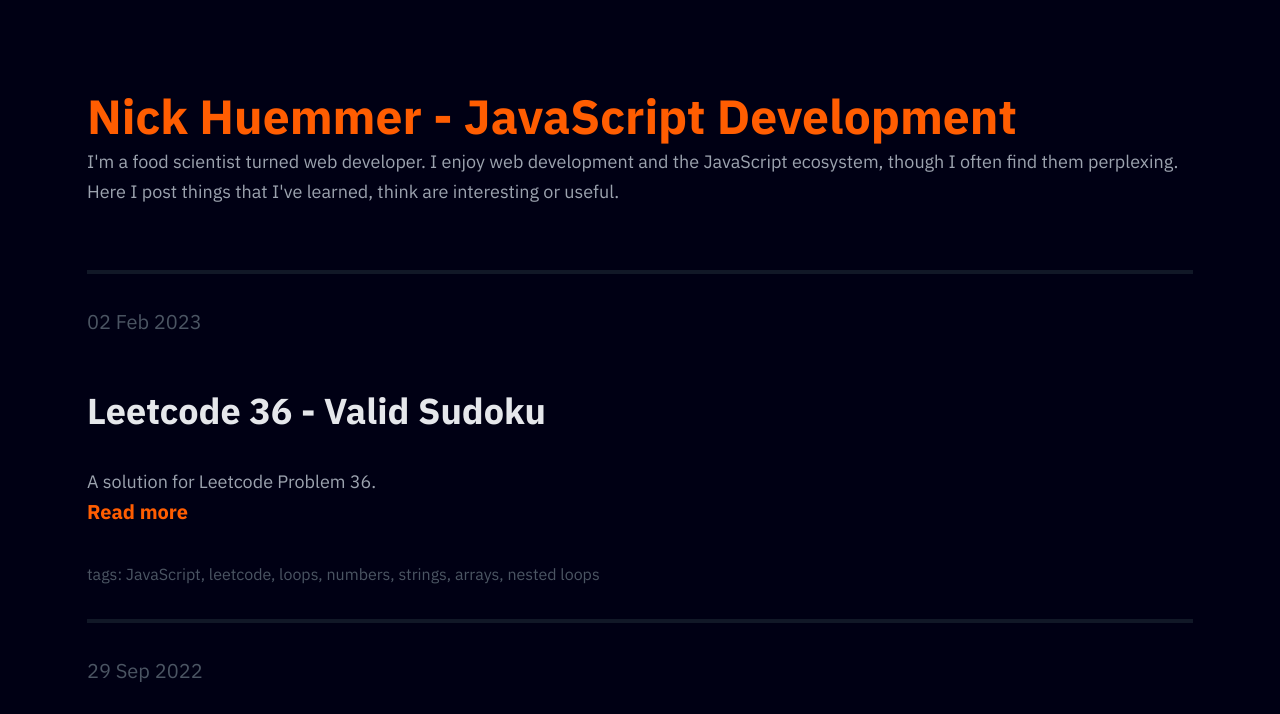
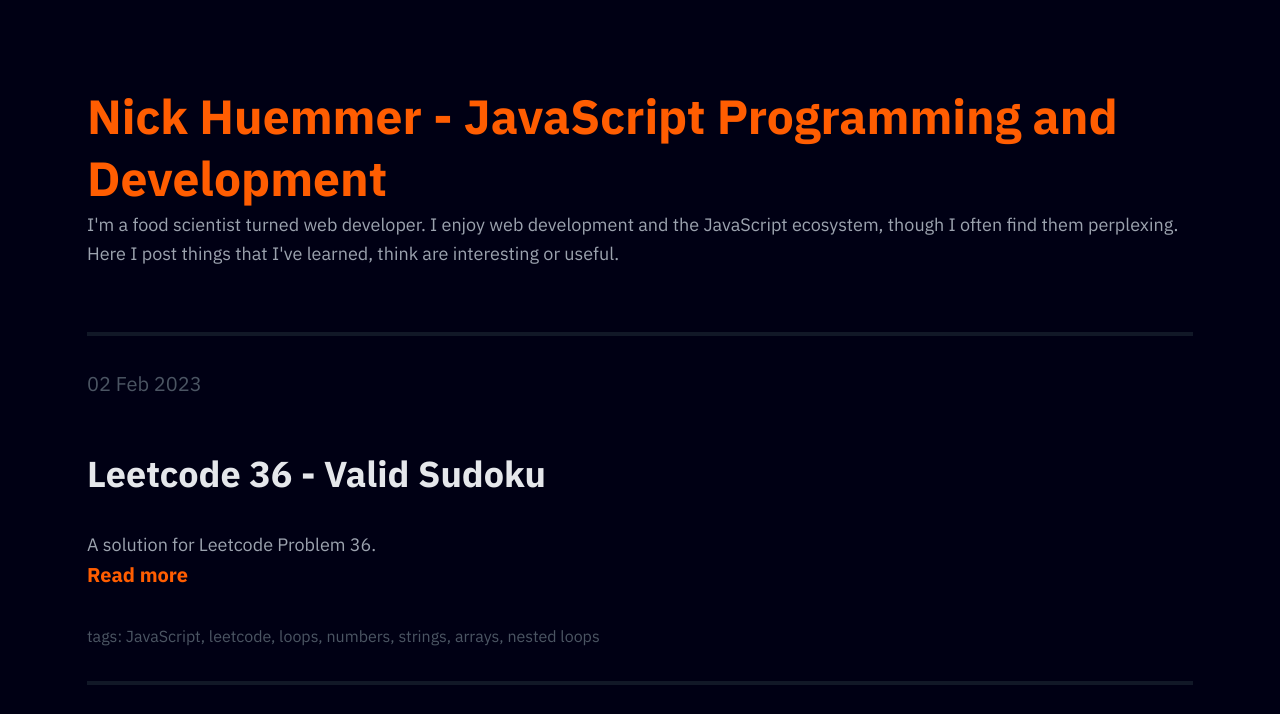
Before and after one commit to ElDuke717/astro-blog, an Astro site: page / in a window 1280 px wide. Shown: the part 59-773 px from the top of the page. Built offline with nearby package versions, Linux system fonts and the light colour scheme; Astro itself is replaced by a stand-in of ours.

Commit message:
changed the blog title

```diff
--- a/src/pages/index.astro
+++ b/src/pages/index.astro
@@ -8,7 +8,7 @@ import BlogPostPreview from '../components/BlogPostPreview.astro';
 // You can write any JavaScript/TypeScript that you'd like here.
 // It will run during the build, but never in the browser.
 // All variables are available to use in the HTML template below.
-let title = 'Nick Huemmer - JavaScript Development';
+let title = 'Nick Huemmer - JavaScript Programming and Development';
 let description = "I'm a food scientist turned web developer. I enjoy web development and the JavaScript ecosystem, though I often find them perplexing.  Here I post things that I've learned, think are interesting or useful.";
 let permalink = 'https://nickhuemmer.io/';
 
```
